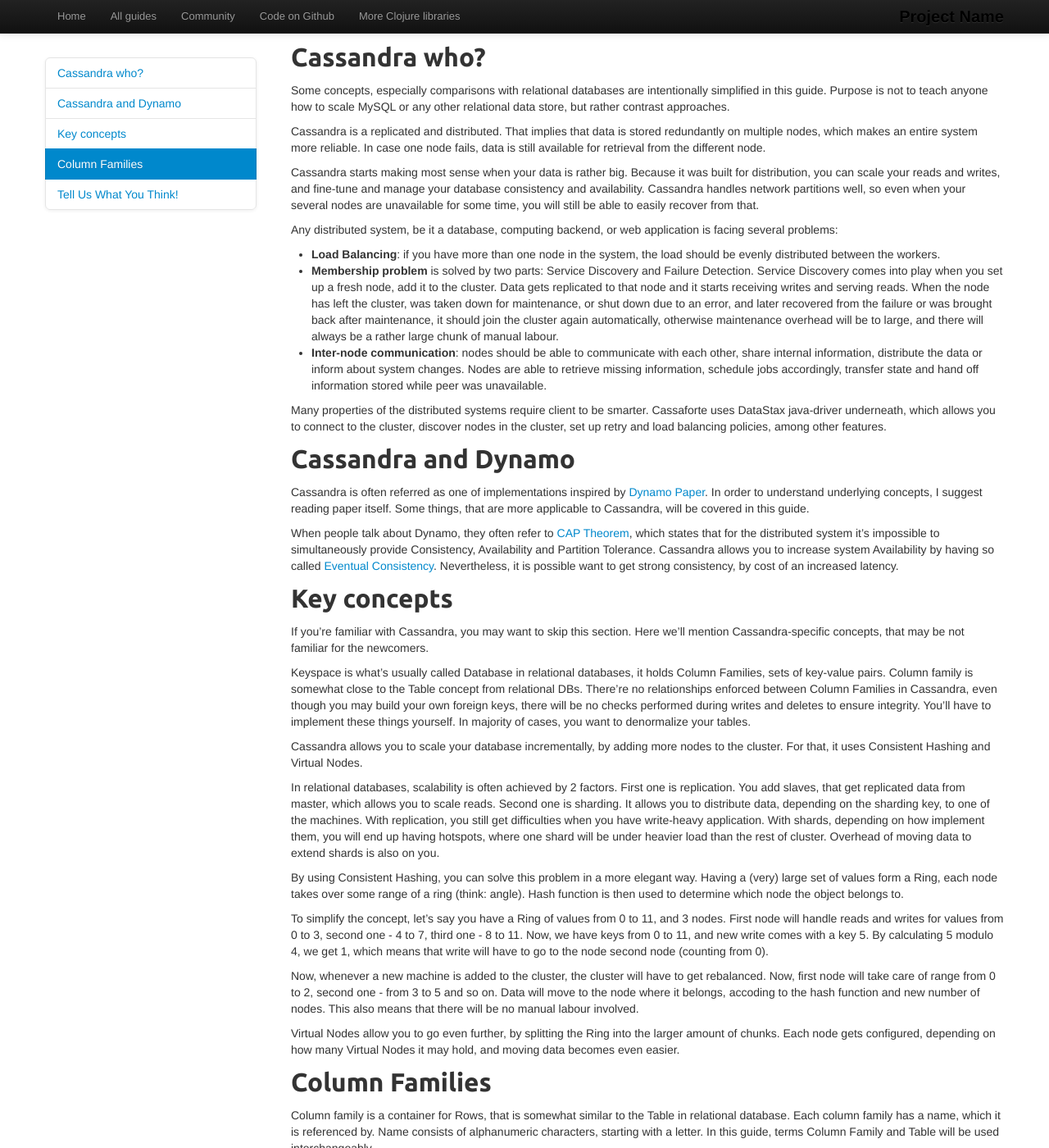
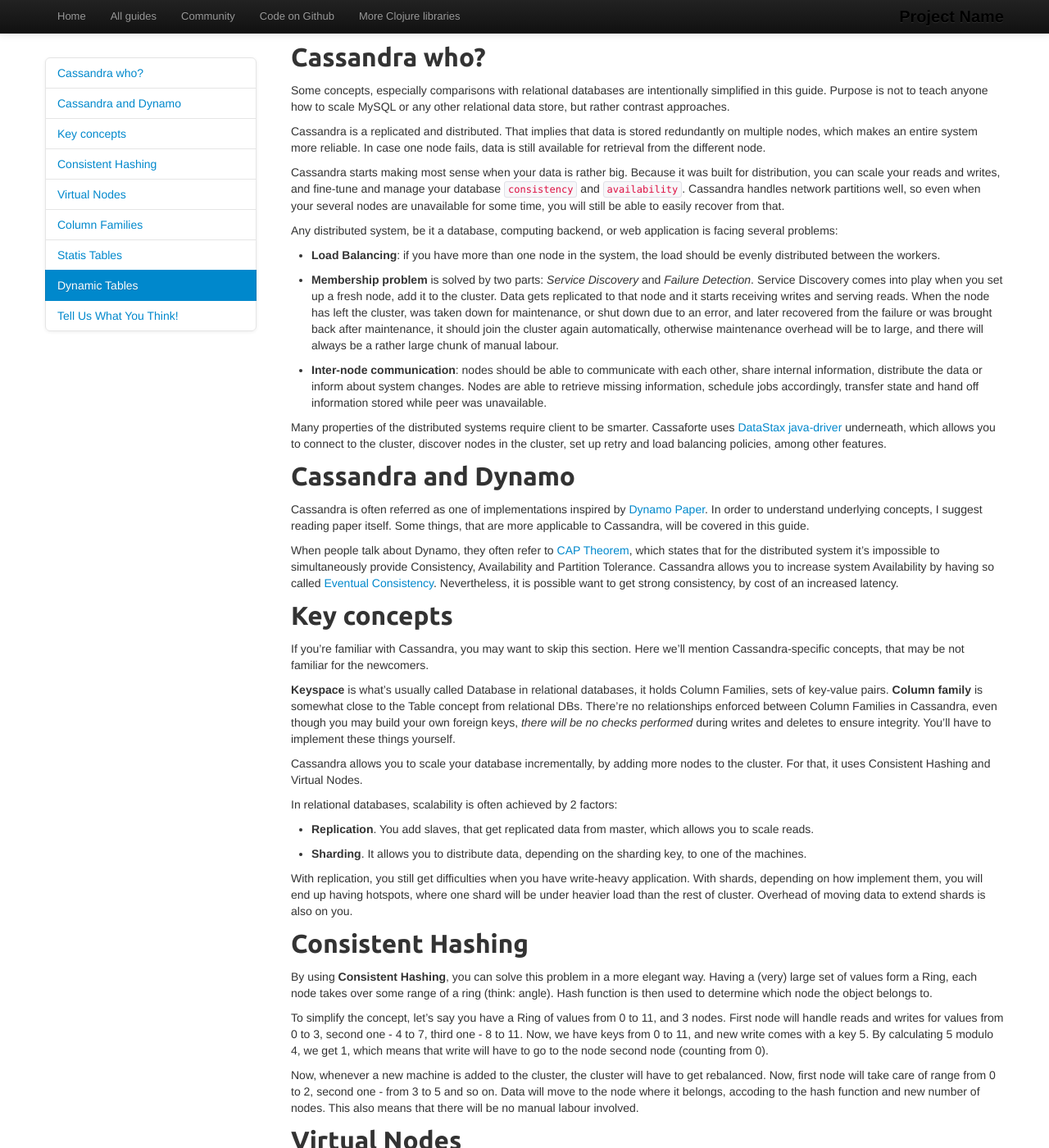
Before and after one commit to clojurewerkz/cassaforte.docs, a Jekyll site: the page built from articles/cassandra_key_concepts.md, in a window 1280 px wide and 1400 px high. Shown: the whole window at 82% size. Built offline with Jekyll 4.4.1, drawn with Linux system fonts in a browser that asks for light colours; some web fonts are replaced; Markdown is read by kramdown in place of the engine named in the settings; some of the changed text lies outside the part shown.

Commit message:
Make guide more readable

````diff
--- a/articles/cassandra_key_concepts.md
+++ b/articles/cassandra_key_concepts.md
@@ -15,7 +15,7 @@ one node fails, data is still available for retrieval from the different node.
 
 Cassandra starts making most sense when your data is rather big. Because it
 was built for distribution, you can scale your reads and writes, and fine-tune and
-manage your database consistency and availability. Cassandra handles network partitions
+manage your database `consistency` and `availability`. Cassandra handles network partitions
 well, so even when your several nodes are unavailable for some time, you will still
 be able to easily recover from that.
 
@@ -24,21 +24,24 @@ is facing several problems:
 
   * __Load Balancing__: if you have more than one node in the system, the load should
     be evenly distributed between the workers.
-  * __Membership problem__ is solved by two parts: Service Discovery and Failure Detection.
+
+  * __Membership problem__ is solved by two parts: _Service Discovery_ and _Failure Detection_.
     Service Discovery comes into play when you set up a fresh node, add it to the cluster.
     Data gets replicated to that node and it starts receiving writes and serving reads.
     When the node has left the cluster, was taken down for maintenance, or shut down due
     to an error, and later recovered from the failure or was brought back after maintenance,
     it should join the cluster again automatically, otherwise maintenance overhead will
     be to large, and there will always be a rather large chunk of manual labour.
+
   * __Inter-node communication__: nodes should be able to communicate with each other,
     share internal information, distribute the data or inform about system changes. Nodes
     are able to retrieve missing information, schedule jobs accordingly, transfer state
     and hand off information stored while peer was unavailable.
 
 Many properties of the distributed systems require client to be smarter. Cassaforte
-uses DataStax java-driver underneath, which allows you to connect to the cluster, discover
-nodes in the cluster, set up retry and load balancing policies, among other features.
+uses [DataStax java-driver](github.com/datastax/java-driver) underneath, which allows
+you to connect to the cluster, discover nodes in the cluster, set up retry and load
+balancing policies, among other features.
 
 ## Cassandra and Dynamo
 
@@ -59,28 +62,34 @@ If you're familiar with Cassandra, you may want to skip this section.
 Here we'll mention Cassandra-specific concepts, that may be not familiar
 for the newcomers.
 
-Keyspace is what's usually called Database in relational databases, it
-holds Column Families, sets of key-value pairs. Column family is somewhat
+__Keyspace__ is what's usually called Database in relational databases, it
+holds Column Families, sets of key-value pairs. __Column family__ is somewhat
 close to the Table concept from relational DBs. There're no relationships
 enforced between Column Families in Cassandra, even though you may build
-your own foreign keys, there will be no checks performed during writes
+your own foreign keys, _there will be no checks performed_ during writes
 and deletes to ensure integrity. You'll have to implement these things
-yourself. In majority of cases, you want to denormalize your tables.
+yourself.
 
 Cassandra allows you to scale your database incrementally, by adding more
 nodes to the cluster. For that, it uses Consistent Hashing and Virtual Nodes.
 
-In relational databases, scalability is often achieved by 2 factors. First
-one is replication. You add slaves, that get replicated data from master,
-which allows you to scale reads. Second one is sharding. It allows you to
-distribute data, depending on the sharding key, to one of the machines.
+In relational databases, scalability is often achieved by 2 factors:
+
+  * __Replication__. You add slaves, that get replicated data from master,
+    which allows you to scale reads.
+
+  * __Sharding__. It allows you to distribute data, depending on the sharding key,
+    to one of the machines.
+
 With replication, you still get difficulties when you have write-heavy
 application. With shards, depending on how implement them, you will
 end up having hotspots, where one shard will be under heavier load than
 the rest of cluster. Overhead of moving data to extend shards is also on
 you.
 
-By using Consistent Hashing, you can solve this problem in a more elegant
+## Consistent Hashing
+
+By using __Consistent Hashing__, you can solve this problem in a more elegant
 way. Having a (very) large set of values form a Ring, each node takes over
 some range of a ring (think: angle). Hash function is then used to
 determine which node the object belongs to.
@@ -97,6 +106,8 @@ second one - from 3 to 5 and so on. Data will move to the node where it belongs,
 accoding to the hash function and new number of nodes. This also means
 that there will be no manual labour involved.
 
+## Virtual Nodes
+
 Virtual Nodes allow you to go even further, by splitting the Ring into the larger
 amount of chunks. Each node gets configured, depending on how many Virtual Nodes
 it may hold, and moving data becomes even easier.
@@ -112,7 +123,9 @@ In Cassandra, there are `static` and `dynamic` column families. Static column
 families are simple, you specify a fixed schema for the column family, add
 data according to the schema, and alter whenever the application requires it.
 
-For example, let's create a table called Users.
+### Statis Tables
+
+For example, let's create a table called `users`.
 
 ```sql
 CREATE TABLE users (name varchar, city varchar, PRIMARY KEY (name));
@@ -138,11 +151,13 @@ ALTER TABLE users ADD age int;
 This way we can make schema flexible, but there's nothing special about it,
 you may say.
 
-Dynamic Column Families is something that is more specific to Cassandra.
+### Dynamic Tables
+
+__Dynamic Column Families__ is something that is more specific to Cassandra.
 It is related to the Wide Rows concept. Let's say we need to store information
-about how the movie was rated. For that, we create a Movies table with a
-composite key, that consists of title and time, when it was rated. We'll use
-rating column to store rating for the given time.
+about how the movie was rated. For that, we create a `movies` table with a
+_composite key_, that consists of `title` and `time`, when it was rated. We'll use
+`rating` column to store rating for the given time.
 
 ```sql
 CREATE TABLE movies (title varchar, rating int, time timestamp, PRIMARY KEY (title, time));
````
Also changed, not shown: other parts of articles/cassandra_key_concepts.md (+13 -4 lines).
